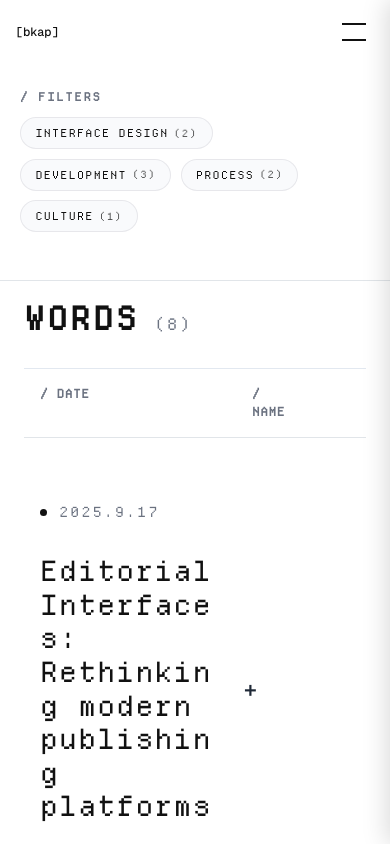
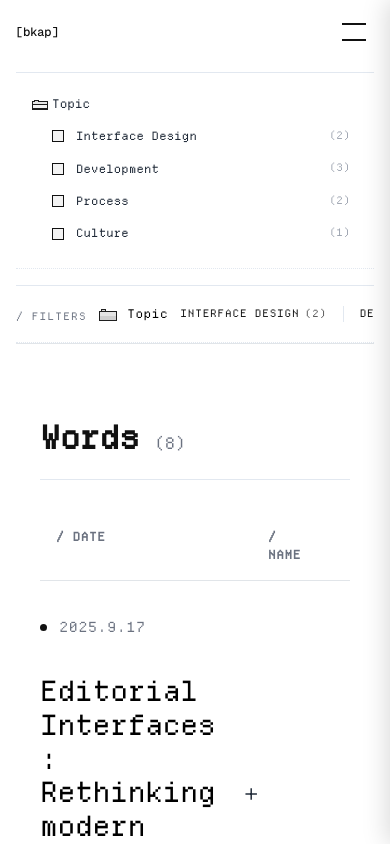
Before and after one commit to brennankapollock/brennankapollock-portfolio, a Next.js app: page /blog in a window 390 px wide. Shown: the top 844 px of the page. Built offline with nearby package versions, Linux system fonts and the light colour scheme.

Commit message:
desktop solid/mobile needing work

```diff
--- a/src/app/globals.css
+++ b/src/app/globals.css
@@ -1091,9 +1091,29 @@ body {
     letter-spacing: 0.05em;
 }
 
+.blog-mobile-topic {
+    display: none;
+}
+
+.words-mobile-tabs {
+    display: none;
+}
+
+.words-mobile-tab {
+    text-decoration: none;
+}
+
 /* Filter Section */
 .filter-section {
     margin-top: 1rem;
+}
+
+.words-mobile-filter {
+    display: none;
+}
+
+.words-file-tree-desktop {
+    display: block;
 }
 
 .words-chip-panel {
@@ -1195,6 +1215,10 @@ body {
     image-rendering: pixelated;
 }
 
+.words-date-text {
+    font-variant-numeric: tabular-nums;
+}
+
 @media (max-width: 1024px) {
     .words-chip-panel {
         display: flex;
@@ -1208,73 +1232,187 @@ body {
 }
 
 @media (max-width: 768px) {
+    .blog-layout {
+        padding-top: 3.5rem;
+        background: #ffffff;
+    }
+
     .blog-container {
         flex-direction: column;
+        gap: 0;
+        padding: 0 1rem 3.5rem;
     }
 
     .blog-sidebar {
         position: static;
         width: 100%;
         height: auto;
-        padding: 1.5rem 1.25rem 1.75rem;
+        padding: 0;
+        border: none;
+        border-radius: 0;
+        background: transparent;
+        box-shadow: none;
+        display: flex;
+        flex-direction: column;
+        gap: 0;
+        margin-bottom: 2rem;
+        order: 2;
+    }
+
+    .words-file-tree-desktop {
+        display: none;
+    }
+
+    .words-mobile-filter {
+        display: block;
+    }
+
+    .blog-sidebar-header {
+        display: none;
+    }
+
+    .blog-sidebar-header h3 {
+        display: inline-block;
+        margin: 0;
+        padding: 0 0.75rem 0 0;
+        border-bottom: none;
+        font-size: 0.65rem;
+        letter-spacing: 0.12em;
+        font-weight: 400;
+        line-height: 1;
+    }
+
+    .words-mobile-filter .blog-sidebar-header {
+        display: block;
+    }
+
+    .blog-mobile-topic {
+        display: inline-flex;
+        align-items: center;
+        gap: 0.65rem;
+        font-family: var(--font-words);
+        font-size: 0.75rem;
+        font-weight: 400;
+        letter-spacing: 0.05em;
+        text-transform: none;
+        color: #000000;
+        padding: 0;
+        border: none;
+        margin: 0;
+        padding-right: 0.75rem;
+    }
+
+    .blog-list-header {
+        margin-bottom: 0;
+        padding: 1.5rem 0;
         border-bottom: 1px solid #e2e8f0;
+        order: 1;
+    }
+
+    .blog-header-section {
+        align-items: baseline;
+        gap: 0.5rem;
+        margin-bottom: 0;
+    }
+
+    .blog-main-title {
+        font-size: clamp(3.5rem, 12vw, 4rem);
+        letter-spacing: -0.02em;
+        text-transform: none;
+        line-height: 0.9;
+        font-weight: 400;
+    }
+
+    .blog-post-count {
+        font-size: 1rem;
+        letter-spacing: 0;
+        color: #6b7280;
+        text-transform: none;
+        font-weight: 400;
+    }
+
+    .words-chip-panel {
+        display: inline-flex;
+        gap: 0;
+        flex-wrap: nowrap;
+        overflow-x: auto;
+        overflow-y: visible;
+        padding: 0;
+        margin: 0;
+        scrollbar-width: none;
+        -webkit-overflow-scrolling: touch;
+        flex: 1;
+    }
+
+    .words-chip-panel::-webkit-scrollbar {
+        display: none;
+    }
+
+    .filter-section {
+        display: flex;
+        align-items: center;
+        gap: 0;
+        padding: 1rem 0;
+        border-top: 1px solid #e2e8f0;
+        border-bottom: 1px dotted #e2e8f0;
+        overflow-x: auto;
+        scrollbar-width: none;
+    }
+
+    .filter-section::-webkit-scrollbar {
+        display: none;
+    }
+
+    .words-chip {
+        font-size: 0.65rem;
+        letter-spacing: 0.08em;
+        padding: 0 1rem;
+        border: none;
+        border-left: 1px solid #e2e8f0;
+        background: transparent;
         box-shadow: none;
-        background: #ffffff;
-    }
-
-    .blog-sidebar-header h3 {
-        margin-bottom: 0.75rem;
-        font-size: 0.72rem;
-        letter-spacing: 0.15em;
-    }
-
-    .words-chip-panel {
-        display: flex;
-        gap: 0.6rem;
-        flex-wrap: wrap;
-        padding-bottom: 1.25rem;
+        font-weight: 400;
+        white-space: nowrap;
+        flex-shrink: 0;
+        border-radius: 0;
+    }
+
+    .words-chip:first-child {
+        border-left: none;
+        padding-left: 0;
+    }
+
+    .words-chip--active {
+        background: transparent;
+        font-weight: 400;
+        color: #000000;
     }
 
     .blog-post-list {
-        padding: 2rem 1.25rem 3rem;
+        padding: 0;
+        border-radius: 0;
+        border: none;
+        background: transparent;
+        box-shadow: none;
+        order: 3;
     }
 
     .words-table-header {
-        display: grid;
-        grid-template-columns: minmax(0, 1fr) auto;
-        gap: 0.5rem;
-        padding: 0.75rem 0;
-        border-top: 1px solid #e2e8f0;
-        border-bottom: 1px solid #e2e8f0;
-        margin-bottom: 0.75rem;
-        font-size: 0.7rem;
-        letter-spacing: 0.16em;
-        text-transform: uppercase;
-        color: #475569;
-    }
-
-    .blog-header-section {
-        align-items: flex-end;
-        gap: 0.5rem;
-    }
-
-    .blog-main-title {
-        font-size: 3rem;
-        letter-spacing: 0.08em;
-        text-transform: uppercase;
-    }
-
-    .blog-post-count {
-        font-size: 0.85rem;
-        letter-spacing: 0.14em;
-        color: #94a3b8;
-        text-transform: uppercase;
+        display: none;
+    }
+
+    .words-mobile-tabs {
+        display: none;
+    }
+
+    .words-mobile-tab {
+        display: none;
     }
 
     .menu__item-link {
-        padding: 1.4rem 0;
+        padding: 0;
         border-radius: 0;
-        border-bottom: 1px solid #e2e8f0;
+        border-bottom: none;
     }
 
     .menu__item-link:hover {
@@ -1292,42 +1430,65 @@ body {
 
     .words-row {
         display: grid;
-        grid-template-columns: minmax(0, 1fr) auto;
-        gap: 0.65rem;
+        grid-template-columns: 1fr auto;
+        gap: 0.75rem;
         align-items: start;
-        padding: 1.5rem 0;
+        padding: 1.25rem 0;
+        border-bottom: 1px solid #e2e8f0;
+    }
+
+    .words-row:first-of-type {
+        border-top: none;
+    }
+
+    .words-row:last-child {
         border-bottom: 1px solid #e2e8f0;
     }
 
     .words-date {
         display: flex;
         align-items: center;
-        gap: 0.35rem;
-        font-size: 0.7rem;
-        letter-spacing: 0.16em;
-        text-transform: uppercase;
-        color: #4b5563;
+        gap: 0.4rem;
+        font-size: 0.6rem;
+        letter-spacing: 0.05em;
+        text-transform: none;
+        color: #000000;
         grid-column: 1 / -1;
+        font-family: var(--font-words);
+        font-weight: 400;
+        margin-bottom: 0.35rem;
     }
 
     .words-date-marker {
-        width: 0.35rem;
-        height: 0.35rem;
+        width: 5px;
+        height: 5px;
+        background: #000000;
+        border-radius: 0;
+        flex-shrink: 0;
     }
 
     .words-title {
-        font-size: 1.6rem;
-        line-height: 1.34;
-        letter-spacing: 0.045em;
+        font-size: clamp(1.125rem, 4.5vw, 1.35rem);
+        line-height: 1.35;
+        letter-spacing: -0.01em;
         grid-column: 1 / 2;
+        color: #000000;
+        font-family: var(--font-geist-sans);
+        font-weight: 400;
     }
 
     .words-action {
         font-size: 1.75rem;
-        color: #111827;
+        color: #000000;
         grid-column: 2 / 3;
         grid-row: 2;
         align-self: center;
+        display: flex;
+        align-items: center;
+        justify-content: center;
+        font-family: var(--font-geist-sans);
+        font-weight: 300;
+        line-height: 1;
     }
 }
 
--- a/src/components/BlogPostList.jsx
+++ b/src/components/BlogPostList.jsx
@@ -1,4 +1,7 @@
 'use client';
+
+import Link from 'next/link';
+import { usePathname } from 'next/navigation';
 
 import FlowingMenu from '@/components/FlowingMenu';
 import { blogPosts, getPostsByCategory } from '@/data/blogPosts';
@@ -11,6 +14,16 @@ export default function BlogPostList({ selectedCategory = null }) {
     : selectedCategory && typeof selectedCategory === 'string'
     ? getPostsByCategory(selectedCategory)
     : blogPosts;
+
+  const pathname = usePathname();
+
+  const mobileNavLinks = [
+    { label: 'Blog', href: '/blog', type: 'internal' },
+    { label: 'Docs', href: 'https://read.cv/brennankapollock', type: 'external' },
+    { label: 'YouTube', href: 'https://youtube.com/@brennankapollock', type: 'external' },
+    { label: 'GitHub', href: 'https://github.com/brennankapollock', type: 'external' },
+    { label: 'Meetups', href: 'https://lu.ma/brennankapollock', type: 'external' },
+  ];
 
   const paletteByCategory = {
     'interface-design': {
--- a/src/components/BlogSidebar.jsx
+++ b/src/components/BlogSidebar.jsx
@@ -116,24 +116,7 @@ export default function BlogSidebar({ currentCategory = null, onCategorySelect =
         <h3>/ FILTERS</h3>
       </div>
 
-      <div className="words-chip-panel" role="list">
-        {categoryEntries.map((entry) => {
-          const isSelected = selectedCategories.has(entry.id);
-          return (
-            <button
-              key={entry.id}
-              type="button"
-              className={`words-chip${isSelected ? ' words-chip--active' : ''}`}
-              onClick={() => toggleCategory(entry.id)}
-            >
-              <span>{entry.label}</span>
-              <span className="words-chip-count">({entry.count})</span>
-            </button>
-          );
-        })}
-      </div>
-
-      <div className="filter-section">
+      <div className="filter-section words-file-tree-desktop">
         <FileTree
           className="words-file-tree"
           initialExpandedItems={['topic']}
@@ -160,6 +143,34 @@ export default function BlogSidebar({ currentCategory = null, onCategorySelect =
           </Folder>
         </FileTree>
       </div>
+
+      <div className="filter-section words-mobile-filter">
+        <div className="blog-sidebar-header">
+          <h3>/ FILTERS</h3>
+        </div>
+
+        <div className="blog-mobile-topic">
+          <Image src="/icons/folder-bitmap.svg" alt="Topic" width={18} height={14} unoptimized />
+          <span>Topic</span>
+        </div>
+
+        <div className="words-chip-panel" role="list">
+          {categoryEntries.map((entry) => {
+            const isSelected = selectedCategories.has(entry.id);
+            return (
+              <button
+                key={entry.id}
+                type="button"
+                className={`words-chip${isSelected ? ' words-chip--active' : ''}`}
+                onClick={() => toggleCategory(entry.id)}
+              >
+                <span>{entry.label}</span>
+                <span className="words-chip-count"> ({entry.count})</span>
+              </button>
+            );
+          })}
+        </div>
+      </div>
     </div>
   );
 }
--- a/src/components/FlowingMenu.css
+++ b/src/components/FlowingMenu.css
@@ -89,3 +89,27 @@
   border: 1px solid rgba(255, 255, 255, 0.3);
   box-shadow: inset 0 0 12px rgba(0, 0, 0, 0.25);
 }
+
+@media (max-width: 768px) {
+  .menu {
+    gap: 0;
+  }
+
+  .menu__item {
+    border-radius: 0;
+  }
+
+  .menu__item-link {
+    padding: 0;
+    border: none;
+  }
+
+  .menu__item-link:hover {
+    transform: none;
+    background: transparent;
+  }
+
+  .marquee {
+    display: none;
+  }
+}
```
